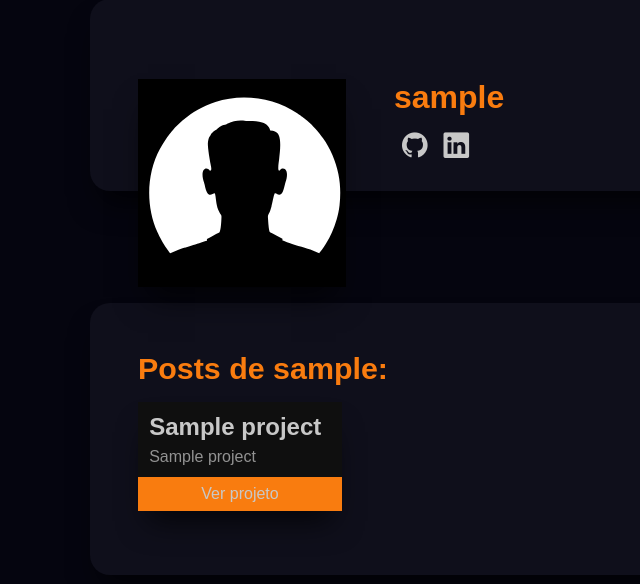
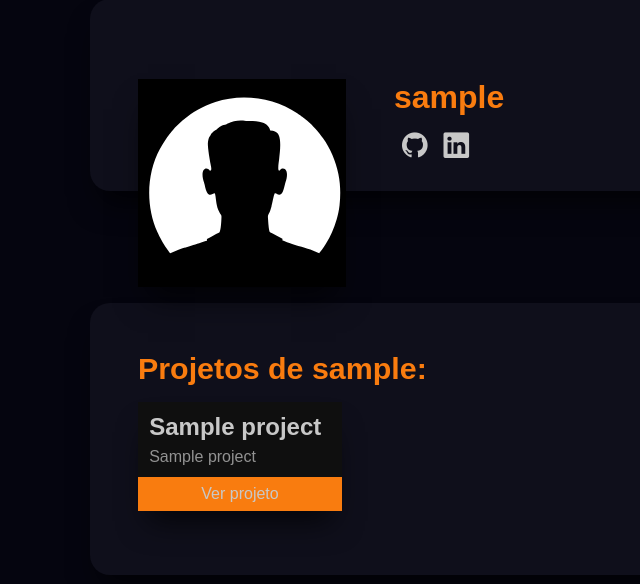
Before and after one commit to devid8642/CodeConn, a Django app: page /user/1/ in a window 1280 px wide. Shown: the part 122-706 px from the top of the page, without its empty margins (70-710 px from the left). Run offline with Django 4.2, Linux system fonts and the light colour scheme; tables that the repository leaves empty hold one stand-in row (values such as "Sample post"); some libraries are stand-ins or nearby versions.

Commit message:
'Posts' changed to 'Projetos'

```diff
--- a/users/templates/users/pages/user_detail.html
+++ b/users/templates/users/pages/user_detail.html
@@ -57,7 +57,7 @@
     </div>
     <div class="user-posts">
       <div class="user-posts-header">
-        <h3>Posts de {{ user.username }}:</h3>
+        <h3>Projetos de {{ user.username }}:</h3>
         {% if owner %}
           <div class="user-links">
             <a href="{% url 'projects:project_create' %}">
@@ -97,7 +97,7 @@
             </div>
           </div>
         {% empty %}
-        <p>Nenhum post ainda</p>
+        <p>Nenhum projeto ainda</p>
         {% endfor %}
       </div>
     </div>
```
